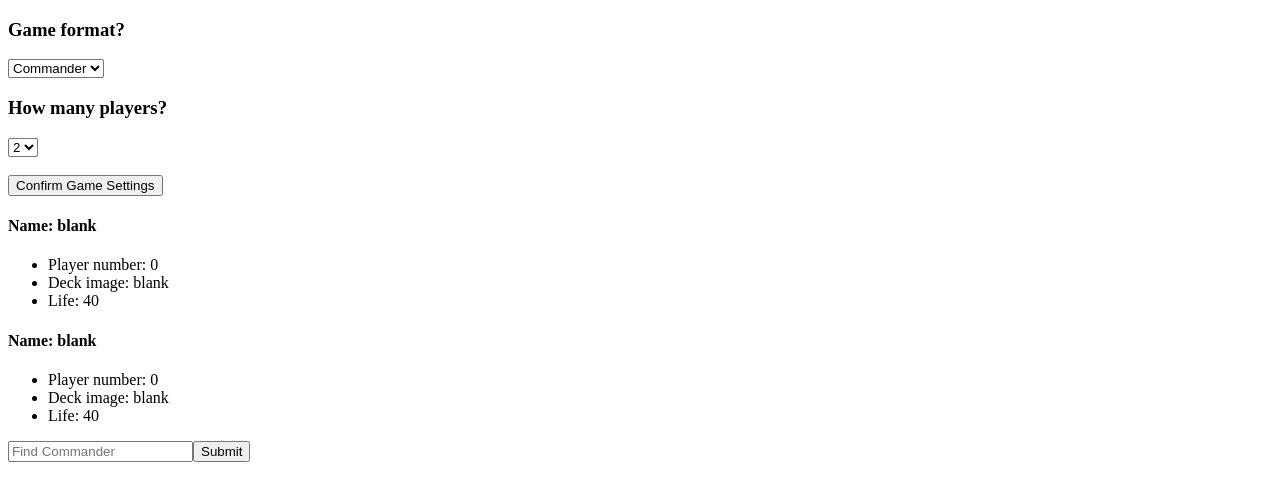
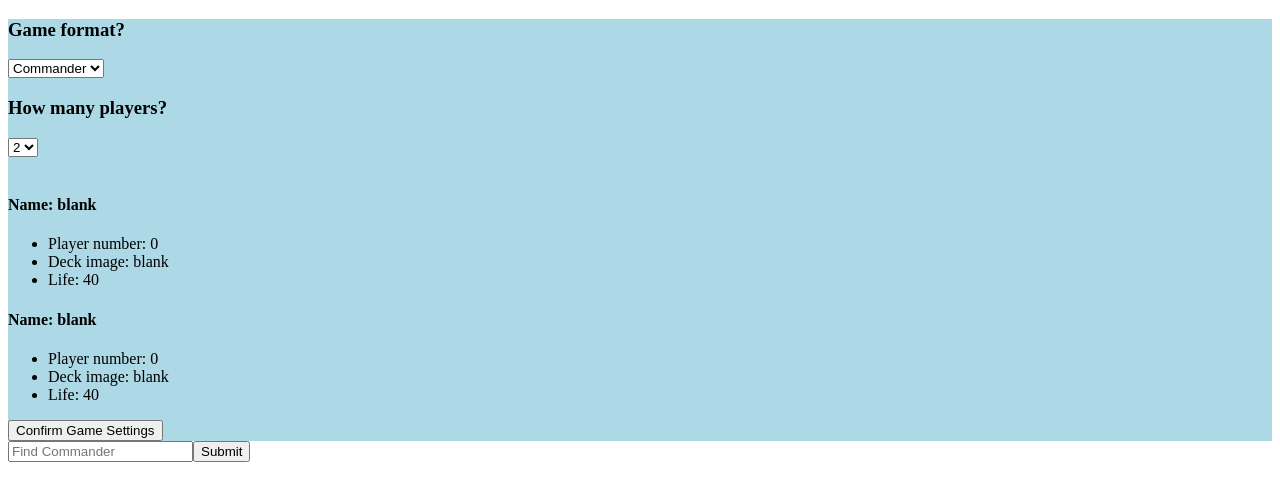
Before and after one commit to NH-pro/mtg_equip_js, a React (Create React App) app: page / in a window 1280 px wide. Shown: the top 500 px of the page. Built offline with nearby package versions, Linux system fonts and the light colour scheme.

Commit message:
fixed some visuals

```diff
--- a/src/App.js
+++ b/src/App.js
@@ -126,7 +126,19 @@ function App() {
       {/* Pass "getCache" function as a prop to the "MatchSetup" component. */}
       <MatchSetup getCache={getCache}/>
       {gameCacheSettings &&
-        <h3>This is the current game format: {gameCacheSettings.format} with {gameCacheSettings.playerCount} players.</h3>
+        <div>
+          <h3>This is the current game format: {gameCacheSettings.format} with {gameCacheSettings.playerCount} players.</h3>
+          {gameCacheSettings.comPlayers.map(player => {
+            return (
+              <ul
+                key={player.playerNum}
+              >
+                <li>{player.name}</li>
+                <li>{player.life}</li>
+              </ul>
+            )
+          })}
+        </div>
       }
       <input id='search_input' onChange={e => inputHandle(e.target.value)} placeholder='Find Commander'/>
       <button onClick={() => searchHandle()}>Submit</button>
--- a/src/components/MatchSetup.jsx
+++ b/src/components/MatchSetup.jsx
@@ -17,6 +17,12 @@ function CreateMatch({getCache}) {
             this.name = name;
             this.playerNum = 0;
             this.deck_image = deck_image;
+        }
+    }
+
+    class CommanderPlayer extends Player {
+        constructor(name, deck_image, playerArray) {
+            super(name, deck_image);
 
             playerArray.forEach(player => {
                 if(player.name !== this.name) {
@@ -24,11 +30,9 @@ function CreateMatch({getCache}) {
                 }
             });
         }
+        life = 40;
     }
 
-    class CommanderPlayer extends Player {
-        life = 40;
-    }
     class BrawlPlayer extends Player {
         life = 25;
     }
@@ -36,11 +40,11 @@ function CreateMatch({getCache}) {
 
     if(playerArray && format === 'Commander') {
         comPlayers = playerArray.map(comPlayer => {
-            return new CommanderPlayer(comPlayer.name, comPlayer.deck_image);
+            return new CommanderPlayer(comPlayer.name, comPlayer.deck_image, playerArray);
        })
     } else if (playerArray && format === 'Brawl') {
         comPlayers = playerArray.map(comPlayer => {
-            return new BrawlPlayer(comPlayer.name, comPlayer.deck_image);
+            return new BrawlPlayer(comPlayer.name, comPlayer.deck_image, playerArray);
        })
     }
 
@@ -78,7 +82,12 @@ function CreateMatch({getCache}) {
     }
 
     return(
-        <div id='game_setup_container'>
+        <div
+            id='game_setup_container'
+            style={{
+                backgroundColor: 'lightblue'
+            }}
+        >
             <div>
                 <h3>Game format?</h3>
                 <select
@@ -101,16 +110,6 @@ function CreateMatch({getCache}) {
                 </select>
             </div>
             <br/>
-            <button
-                onClick={() => {
-                    confirmGameSettings(
-                        'Game_Settings_Cache',
-                        'http://localhost:3000/',
-                        gameInfo
-                    )}}
-            >
-                Confirm Game Settings
-            </button>
             {comPlayers &&
                 comPlayers.map(player => {
                     return (
@@ -127,6 +126,16 @@ function CreateMatch({getCache}) {
                     )
                 })
             }
+            <button
+                onClick={() => {
+                    confirmGameSettings(
+                        'Game_Settings_Cache',
+                        'http://localhost:3000/',
+                        gameInfo
+                    )}}
+            >
+                Confirm Game Settings
+            </button>
         </div>
     )
 }
```
